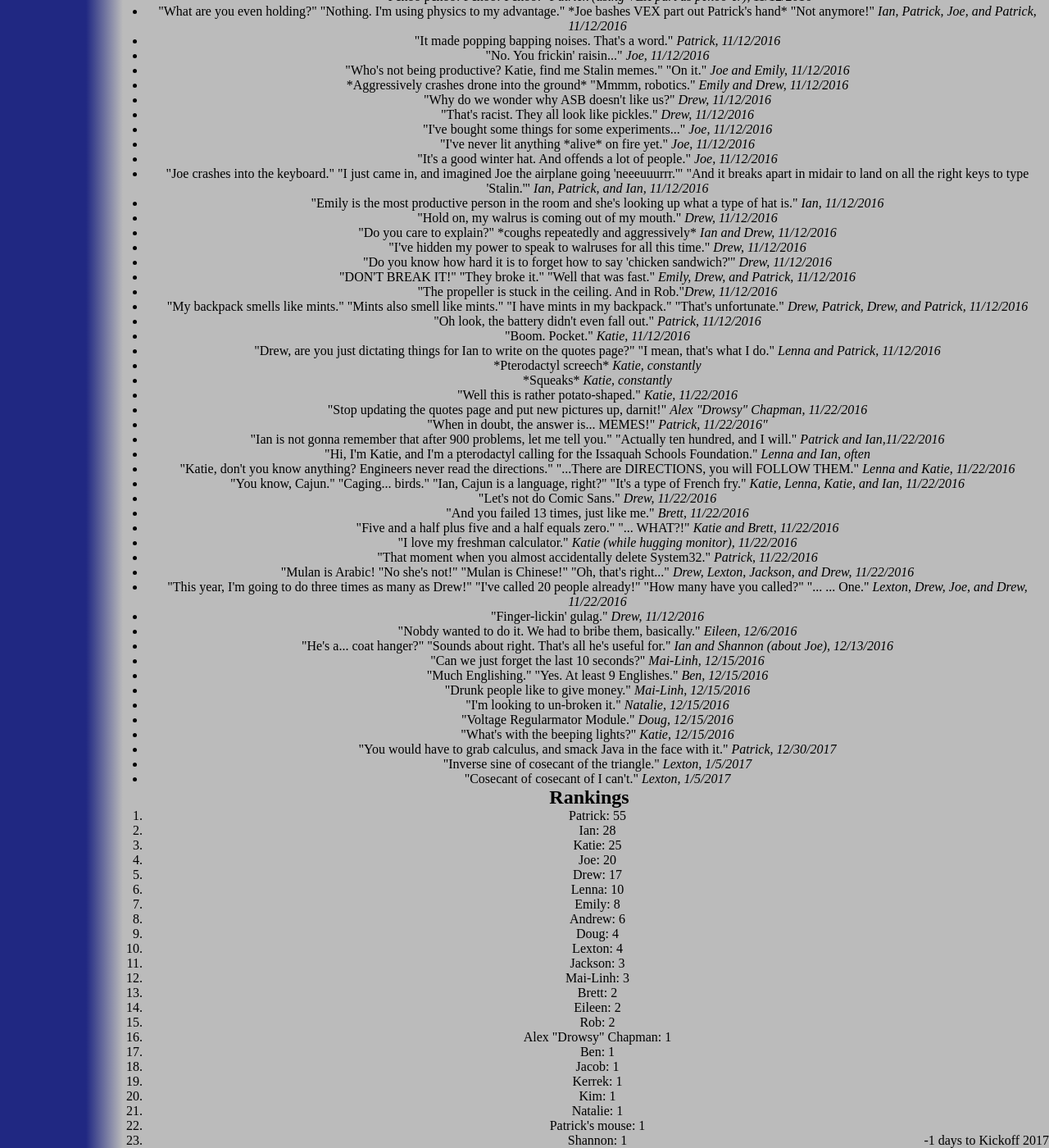
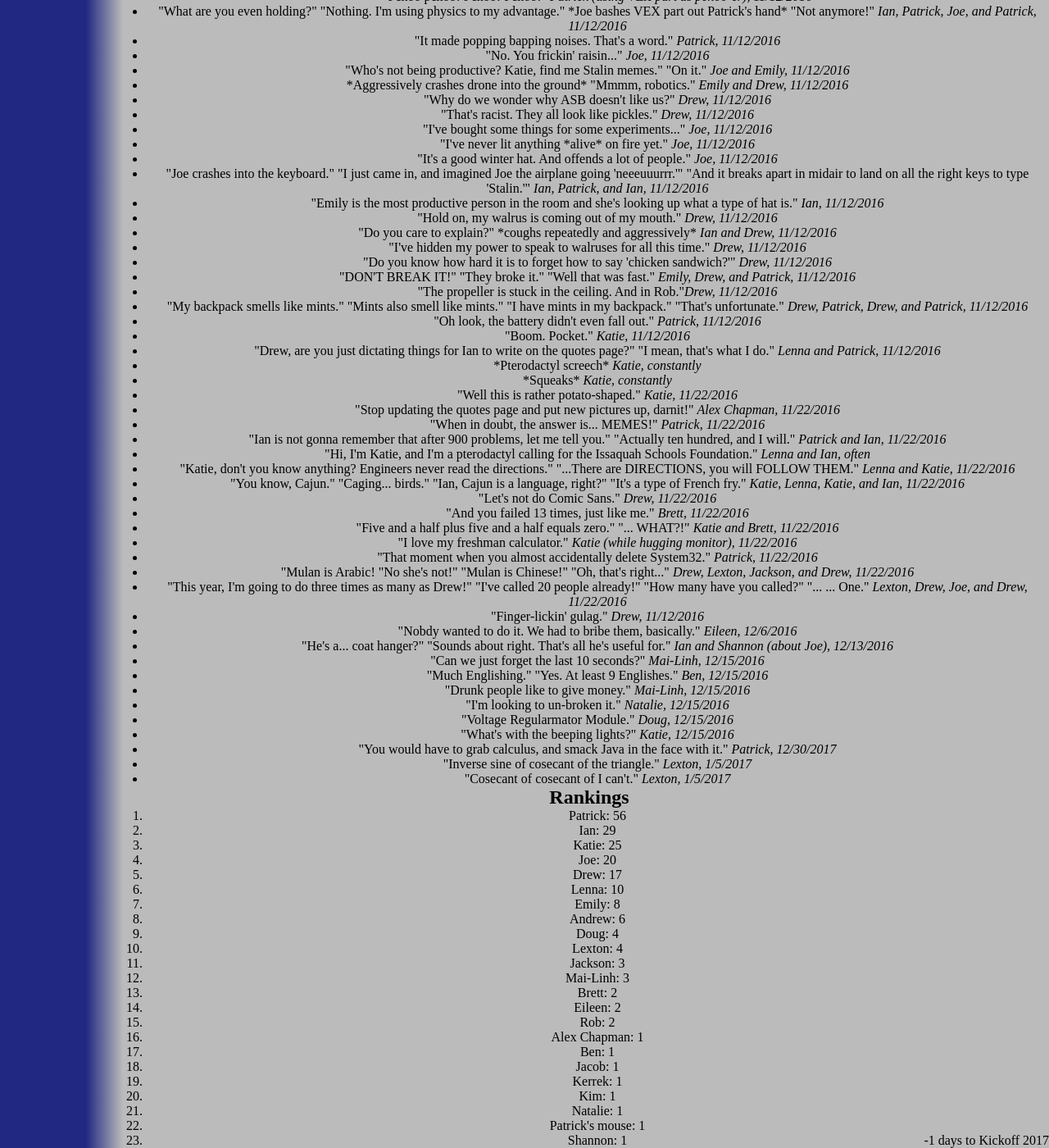
Before and after one commit to katiebugmoon/FRC4131.github.io, a Jekyll site: the page built from media/2017/quotes.html, in a window 1280 px wide and 1400 px high, scrolled down 1901 px. Shown: the whole window at 82% size. Built offline with Jekyll 4.4.1, drawn with Linux system fonts in a browser that asks for light colours; nearby versions of some CDN libraries.

Commit message:
Pruning and formatting

```diff
--- a/media/2017/quotes.html
+++ b/media/2017/quotes.html
@@ -126,9 +126,9 @@
 	<li>*Pterodactyl screech* <i>Katie, constantly</i></li>
 	<li>*Squeaks* <i>Katie, constantly</i></li>
 	<li>"Well this is rather potato-shaped." <i>Katie, 11/22/2016</i></li>
-	<li>"Stop updating the quotes page and put new pictures up, darnit!" <i>Alex "Drowsy" Chapman, 11/22/2016</i></li>
-	<li>"When in doubt, the answer is... MEMES!" <i>Patrick, 11/22/2016"</i></li>
-	<li>"Ian is not gonna remember that after 900 problems, let me tell you." "Actually ten hundred, and I will." <i>Patrick and Ian,11/22/2016</i></li>
+	<li>"Stop updating the quotes page and put new pictures up, darnit!" <i>Alex Chapman, 11/22/2016</i></li>
+	<li>"When in doubt, the answer is... MEMES!" <i>Patrick, 11/22/2016</i></li>
+	<li>"Ian is not gonna remember that after 900 problems, let me tell you." "Actually ten hundred, and I will." <i>Patrick and Ian, 11/22/2016</i></li>
 	<li>"Hi, I'm Katie, and I'm a pterodactyl calling for the Issaquah Schools Foundation." <i>Lenna and Ian, often</i></li>
 	<li>"Katie, don't you know anything? Engineers never read the directions." "...There are DIRECTIONS, you will FOLLOW THEM." <i>Lenna and Katie, 11/22/2016</i></li>
 	<li>"You know, Cajun." "Caging... birds." "Ian, Cajun is a language, right?" "It's a type of French fry." <i>Katie, Lenna, Katie, and Ian, 11/22/2016</i></li>
```
